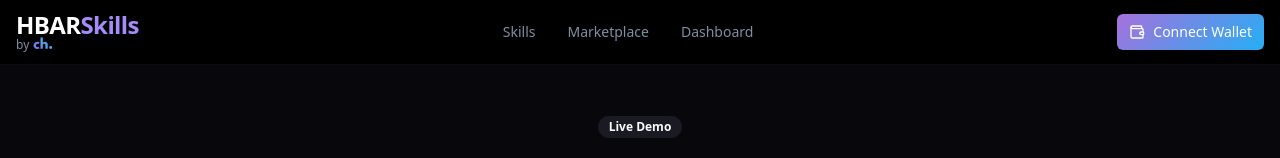
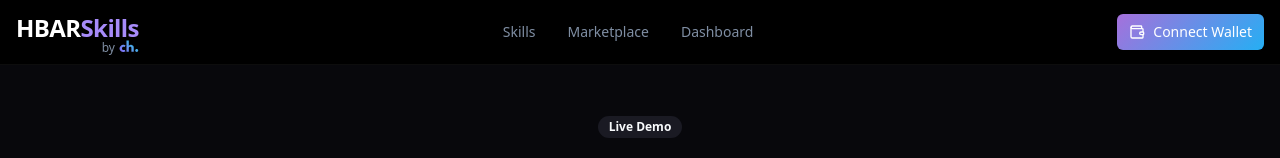
Before and after one commit to wazarat/canhav.hbar, a Next.js app: page /demo in a window 1280 px wide. Shown: the top 158 px of the page. Built offline with nearby package versions, Linux system fonts and the light colour scheme.

Commit message:
align logo

```diff
--- a/src/components/brand-logo.tsx
+++ b/src/components/brand-logo.tsx
@@ -19,9 +19,9 @@ export function BrandLogo({
   const imageSize = size === "sm" ? 16 : 20;
 
   return (
-    <span className={cn("inline-flex flex-col", className)}>
+    <span className={cn("inline-block", className)}>
       <span
-        className={cn("font-bold tracking-tight leading-none", textSize)}
+        className={cn("block font-bold tracking-tight leading-none", textSize)}
       >
         <span className="text-white">HBAR</span>
         <span className="text-violet-400">Skills</span>
@@ -29,7 +29,7 @@ export function BrandLogo({
       {showByCh && (
         <span
           className={cn(
-            "inline-flex items-center gap-1",
+            "flex w-full items-center justify-end gap-1",
             size === "sm" ? "-mt-0.5" : "-mt-1.5"
           )}
         >
--- a/src/components/nav-header.tsx
+++ b/src/components/nav-header.tsx
@@ -29,7 +29,7 @@ export function NavHeader() {
   return (
     <header className="border-b border-white/5 sticky top-0 z-50 bg-black">
       <div className="container mx-auto flex h-16 items-center justify-between px-4">
-        <Link href="/" className="flex items-center">
+        <Link href="/" className="flex items-center pt-1.5">
           <BrandLogo />
         </Link>
 
```
